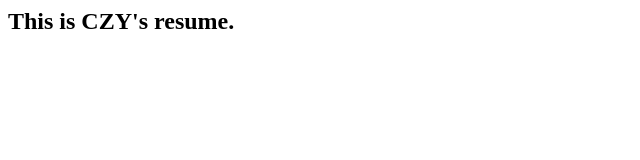
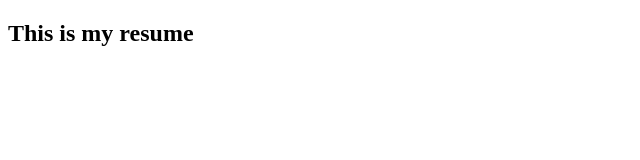
Before and after one commit to chen2541459907/resume, a plain HTML site: page index.html in a window 1280 px wide. Shown: the whole page, without its empty margins (0-640 px from the left). Drawn offline with Linux system fonts and the light colour scheme.

Commit message:
Modify index.html

```diff
--- a/index.html
+++ b/index.html
@@ -1,5 +1,10 @@
-<html>
-  <body>
-    <h2>This is CZY's resume.</h2>
-  </body>
+<!doctype html>
+<html lang="en">
+<head>
+	<meta charset="UTF-8">
+	<title></title>
+</head>
+<body>
+	<h2>This is my resume</h2>
+</body>
 </html>
```
